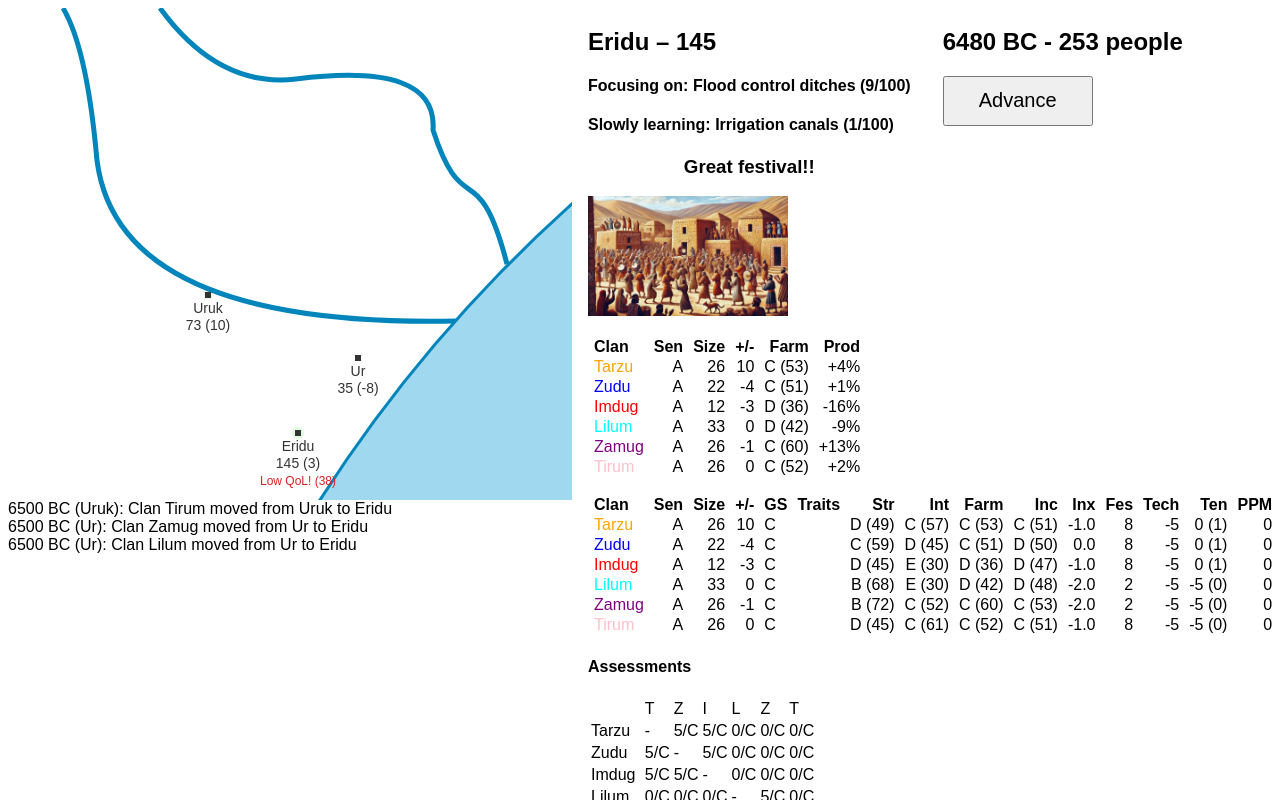
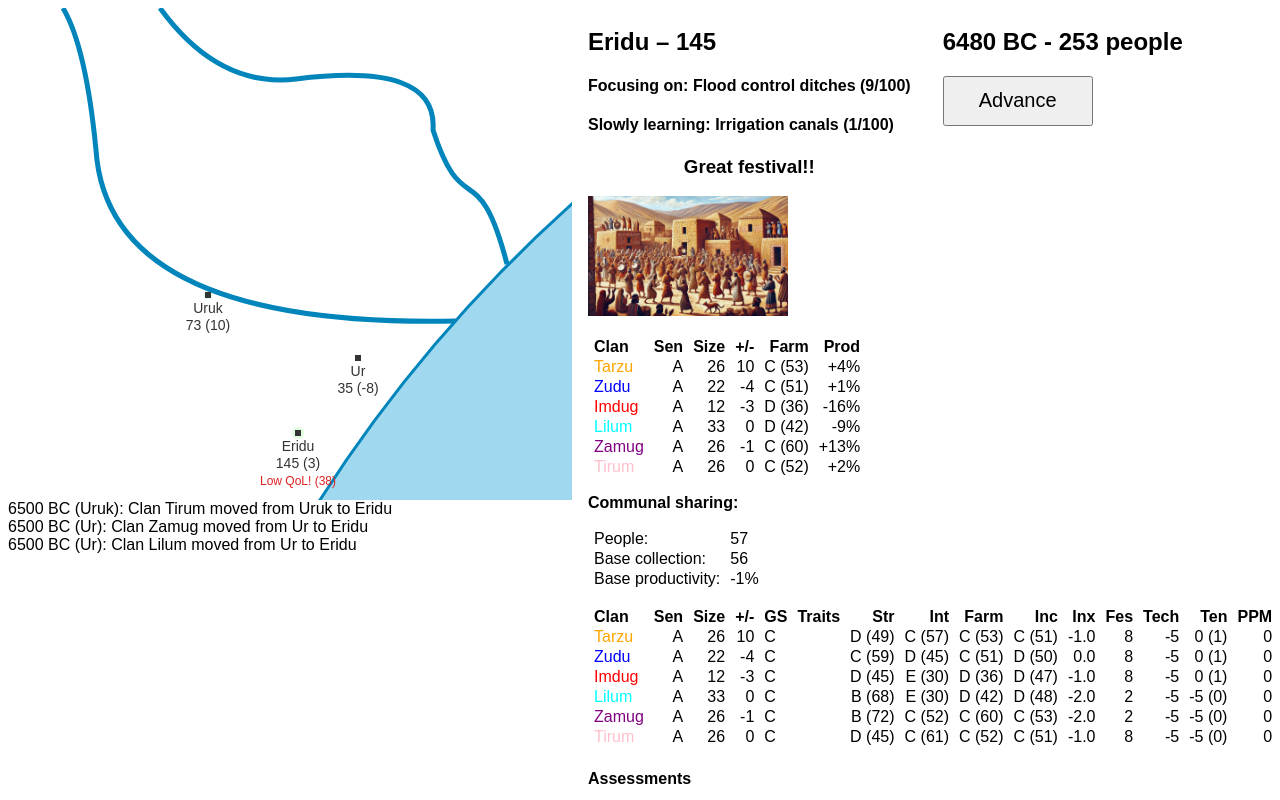
Before and after one commit to dmandelin/world2, a SvelteKit app: page / in a window 1280 px wide. Both pictures are taken after a click on the button "Advance". Shown: the top 800 px of the page. Built offline with nearby package versions, Linux system fonts and the light colour scheme.

Commit message:
Introduce common pot with base production.

```diff
--- a/src/components/ClanList.svelte
+++ b/src/components/ClanList.svelte
@@ -63,6 +63,23 @@
         {/each}
 </table>
 
+{#if clans.pot.contributors > 0}
+<p><b>Communal sharing:</b></p>
+<table style="margin-bottom: 1em">
+    <tbody>
+        <tr>
+            <td>People:</td><td>{clans.pot.contributors}</td>
+        </tr>
+        <tr>
+            <td>Base collection:</td><td>{clans.pot.input.toFixed()}</td>
+        </tr>
+        <tr>
+            <td>Base productivity:</td><td>{spct(clans.pot.input / clans.pot.contributors)}</td>
+        </tr>
+    </tbody>
+</table>
+{/if}
+
 <table>
     <thead>
         <tr>
--- a/src/components/dtos.ts
+++ b/src/components/dtos.ts
@@ -1,6 +1,6 @@
 import type { ClanAgent } from "../model/agents";
 import type { Assessments } from "../model/interactions";
-import type { Clan } from "../model/people";
+import type { Clan, Clans } from "../model/people";
 import type { Settlement } from "../model/settlement";
 
 export type ClanDTO = {
@@ -18,7 +18,7 @@ export type ClanDTO = {
 
     lastSizeChange: number;
     productionAbility: number;
-    productitity: number;
+    productivity: number;
     seniority: number;
     size: number;
 
@@ -70,3 +70,17 @@ export function clanDTO(clan: Clan) {
         traits: [...clan.traits].map(t => t.name),
     };
 }
+
+export class ClansDTO extends Array<ClanDTO> {
+    population: number;
+    pot: { contributors: number; input: number; };
+
+    constructor(clans: Clans) {
+        super(...clans.map(clanDTO));
+        this.population = clans.population;
+        this.pot = {
+            contributors: clans.pot.contributors,
+            input: clans.pot.input,
+        }
+    }
+}
--- a/src/model/people.ts
+++ b/src/model/people.ts
@@ -4,6 +4,7 @@ import { clamp, remove } from "./basics";
 import { normal, poisson, weightedRandInt } from "./distributions";
 import { Festival } from "./festival";
 import { Assessments, exchangeGifts, resolveDisputes } from "./interactions";
+import { Pot } from "./production";
 import type { Settlement } from "./settlement";
 
 // Per 20-year turn, for childbearing-age women.
@@ -85,6 +86,9 @@ export class Clan {
     // Agent for the clan. This is used to determine how the clan interacts.
     agent = new ClanAgent(this);
     assessments = new Assessments(this);
+
+    // Individual clan economy.
+    pot = new Pot([this]);
 
     constructor(
         readonly annals: Annals,
@@ -353,6 +357,9 @@ export class Clan {
 export class Clans extends Array<Clan> {
     festival: Festival = new Festival(this);
 
+    // Communal sharing economy.
+    pot = new Pot(this);
+
     constructor(...clans: Clan[]) {
       super(...clans);
       this.sort((a, b) => b.prestige - a.prestige);
@@ -367,6 +374,9 @@ export class Clans extends Array<Clan> {
     }
 
     advance() {
+        this.produce();
+        this.distribute();
+
         this.runFestival();
         this.interact();
         this.marry();
@@ -376,6 +386,17 @@ export class Clans extends Array<Clan> {
         this.prune()
 
         this.sort((a, b) => b.prestige - a.prestige);
+    }
+
+    produce() {
+        this.pot.clear();
+        for (const clan of this) {
+            this.pot.accept(clan.size, clan.size * clan.productivity);
+        }
+    }
+
+    distribute() {
+
     }
 
     runFestival() {
--- /dev/null
+++ b/src/model/production.ts
@@ -0,0 +1,33 @@
+// A production pot, where effort and/or resources from
+// various source go in, and products come out to different
+// receivers.
+
+type Receiver = {
+}
+
+export class Pot {
+    private contributors_: number = 0;
+    private input_: number = 0;
+
+    constructor(
+        readonly receivers: Receiver[],
+    ) {}
+
+    get contributors() {
+        return this.contributors_;
+    }
+
+    get input() {
+        return this.input_;
+    }
+
+    clear() {
+        this.contributors_ = 0;
+        this.input_ = 0;
+    }
+
+    accept(contributors: number, input: number) {
+        this.contributors_ += contributors;
+        this.input_ += input;
+    }
+}
--- a/src/routes/+page.svelte
+++ b/src/routes/+page.svelte
@@ -1,7 +1,6 @@
 <script lang="ts">
     import { rankings } from '../model/timeline';
     import { world } from '../model/world';
-    import type { Clan } from '../model/people';
     import type { Record } from '../model/annals';
 
     import ClanList from '../components/ClanList.svelte';
@@ -10,15 +9,15 @@
     import Society from '../components/Society.svelte';
     import Notables from '../components/Notables.svelte';
     import { SocietyView } from '../components/societyview';
-    import { Settlement } from '../model/settlement';
     import LocalAssessments from '../components/LocalAssessments.svelte';
-    import { clanDTO, type ClanDTO } from '../components/dtos';
+    import { clanDTO, type ClanDTO, ClansDTO } from '../components/dtos';
+    import { Clans } from '../model/people';
 
     class Data {
         year = $state('');
         totalPopulation = $state(0);
         annals = $state<Record[]>([]);
-        clans = $state<ClanDTO[]>([]);
+        clans = $state<ClansDTO>(new ClansDTO(new Clans()));
         timeline = $state<[string, number][]>([]);
         rankings = $state<LineGraphData>({ labels: [], datasets: [] });
 
@@ -34,16 +33,20 @@
         });
 
         constructor() {
-            this.update();
+            this.initialUpdate();
+        }
+
+        initialUpdate() {
+            this.year = world.year.toString();
+            this.totalPopulation = world.totalPopulation;
+            this.annals = [...world.annals.records];
+            this.timeline = world.timeline.map((p) => [p.year.toString(), p.totalPopulation]);
+            this.rankings = rankings(world);
         }
 
         update() {
-            this.year = world.year.toString();
-            this.totalPopulation = world.totalPopulation;
-            this.annals = [...world.annals.records];
-            this.clans = world.allClans.map(clan => clanDTO(clan));
-            this.timeline = world.timeline.map((p) => [p.year.toString(), p.totalPopulation]);
-            this.rankings = rankings(world);
+            this.initialUpdate();
+            this.clans = new ClansDTO(selectedSettlement.clans);
         }
     }
 
@@ -56,9 +59,12 @@
 
     let data = $state(new Data());
     let selectedSettlement = $state(world.settlements[0]);
-    let selectedClans = $derived.by(() =>
-        data.clans.filter(clan => clan.settlement === selectedSettlement)
-    );
+    $effect(() => {
+        if (selectedSettlement) {
+            data.clans = new ClansDTO(selectedSettlement.clans);
+        }
+    });
+
     let society = $derived((data.year, new SocietyView(selectedSettlement)));
 
     function click() {
@@ -132,8 +138,8 @@
                 <button onclick={click}>Advance</button>
             </div>
         </div>
-        <ClanList clans={selectedClans} bind:updateTrigger={updateTrigger} />
-        <LocalAssessments clans={selectedClans} />
+        <ClanList clans={data.clans} bind:updateTrigger={updateTrigger} />
+        <LocalAssessments clans={data.clans} />
     </div>
 </div>
 
```
